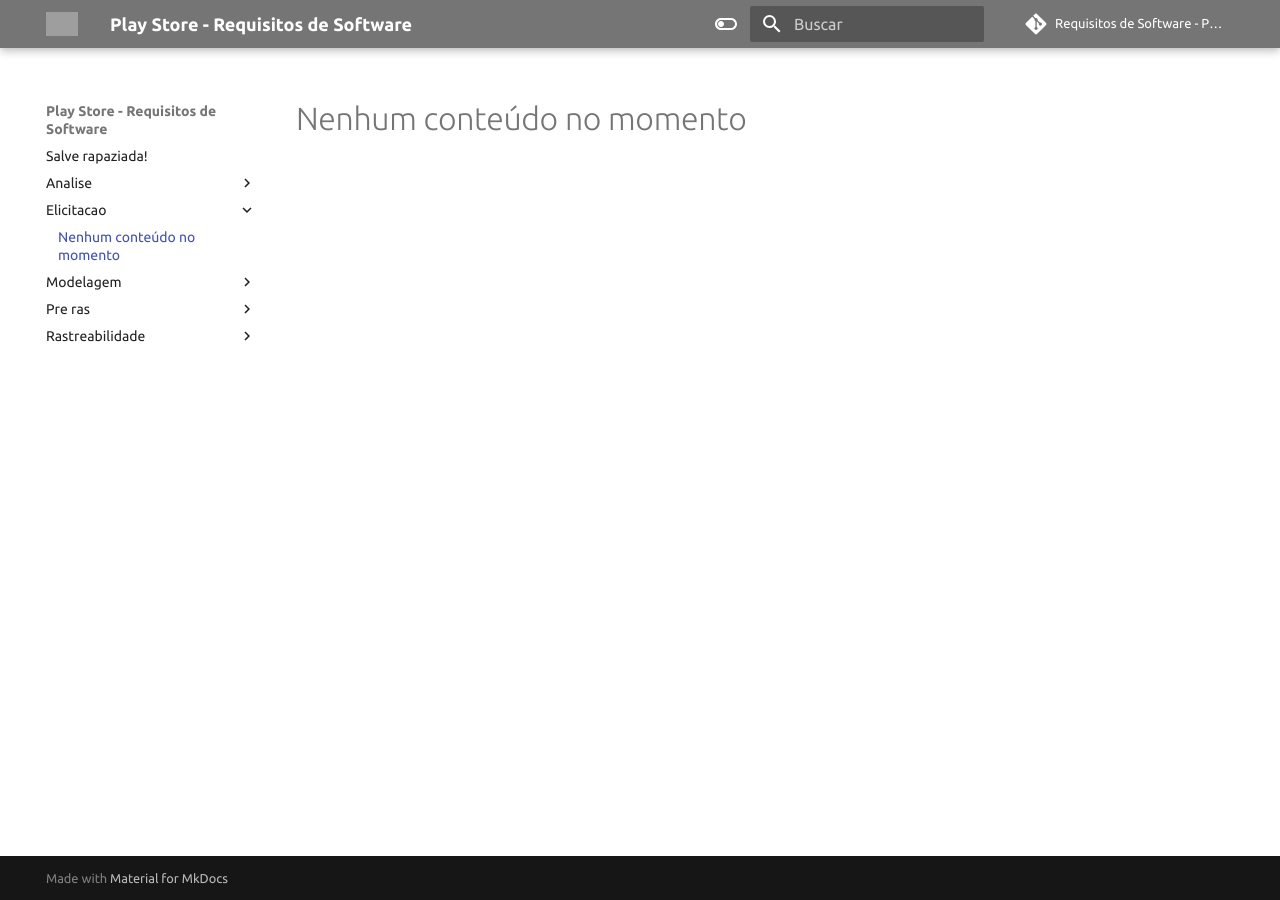
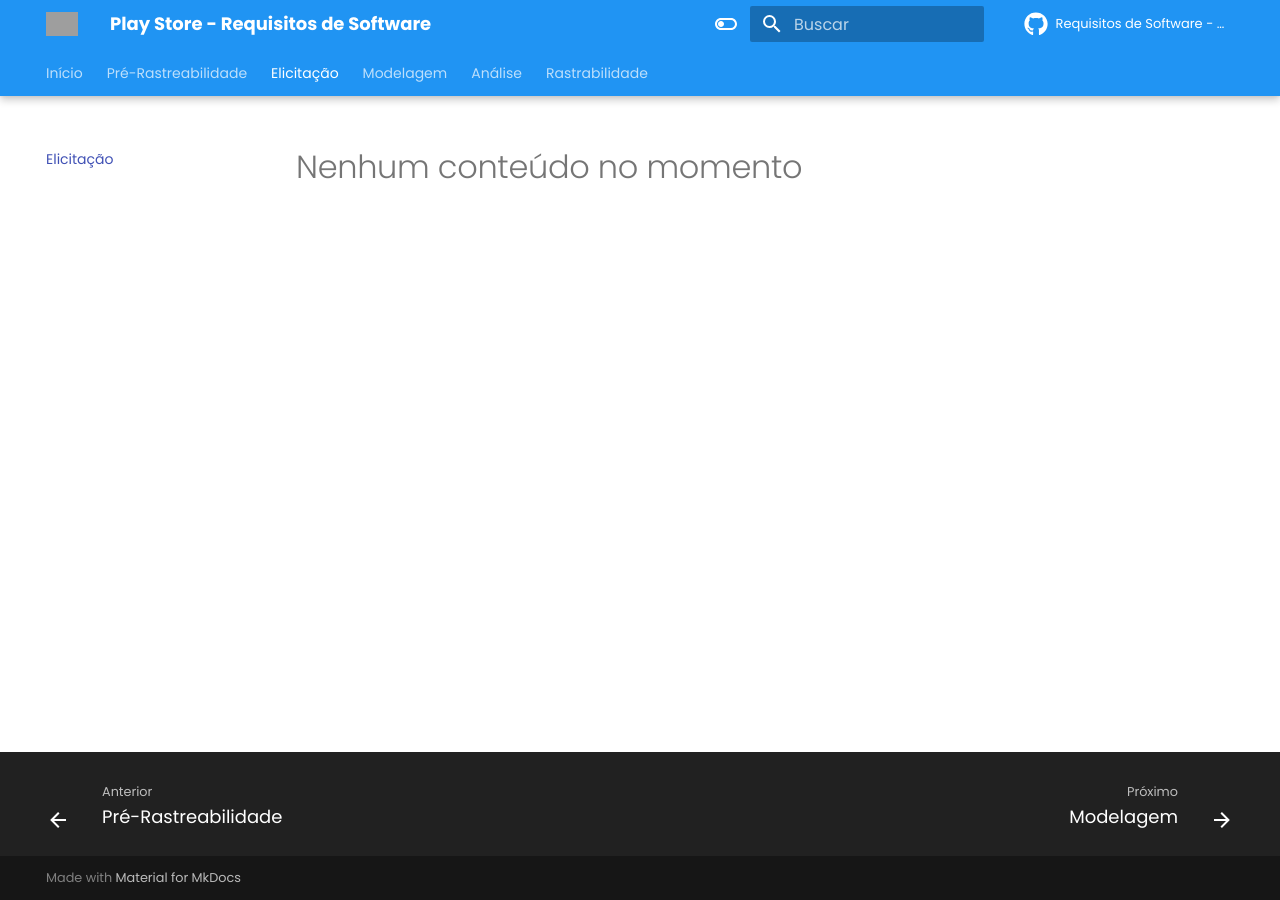
Before and after one commit to artrsousa1/req2024-1, an MkDocs documentation site: the page built from docs/elicitacao/elicitacao.md, in a window 1280 px wide. Built offline with MkDocs 1.6.1 and Material for MkDocs 9.7.7, drawn with Linux system fonts in a browser that asks for light colours; comment, search, counter and statistics services are not loaded; grey boxes are pictures that could not be loaded.

Commit message:
fix(docs): ajustanto identação das features

```diff
--- a/mkdocs.yml
+++ b/mkdocs.yml
@@ -1,12 +1,24 @@
 site_name: Play Store - Requisitos de Software
 repo_name: Requisitos de Software - Play Store
 repo_url: https://github.com/artrsousa1/req2024-1
+
+nav:
+  - Início: index.md
+  - Pré-Rastreabilidade: pre-ras/pre-ras.md
+  - Elicitação: elicitacao/elicitacao.md
+  - Modelagem: modelagem/modelagem.md
+  - Análise: analise/analise.md
+  - Rastrabilidade: rastreabilidade/rastreabilidade.md
+
 theme:
   name: material
+  icon:
+    repo: fontawesome/brands/github
+
   font:
-    text: Ubuntu
+    text: Poppins
 
-    features:
+  features:
     - navigation.tabs
     - navigation.tabs.sticky
     - navigation.path
@@ -30,8 +42,8 @@
       toggle:
         icon: material/toggle-switch-off-outline
         name: Alternar para modo escuro
-      primary: grey
-      accent: light blue
+      primary: blue
+      accent: indigo
 
     - scheme: slate
       toggle:
```
